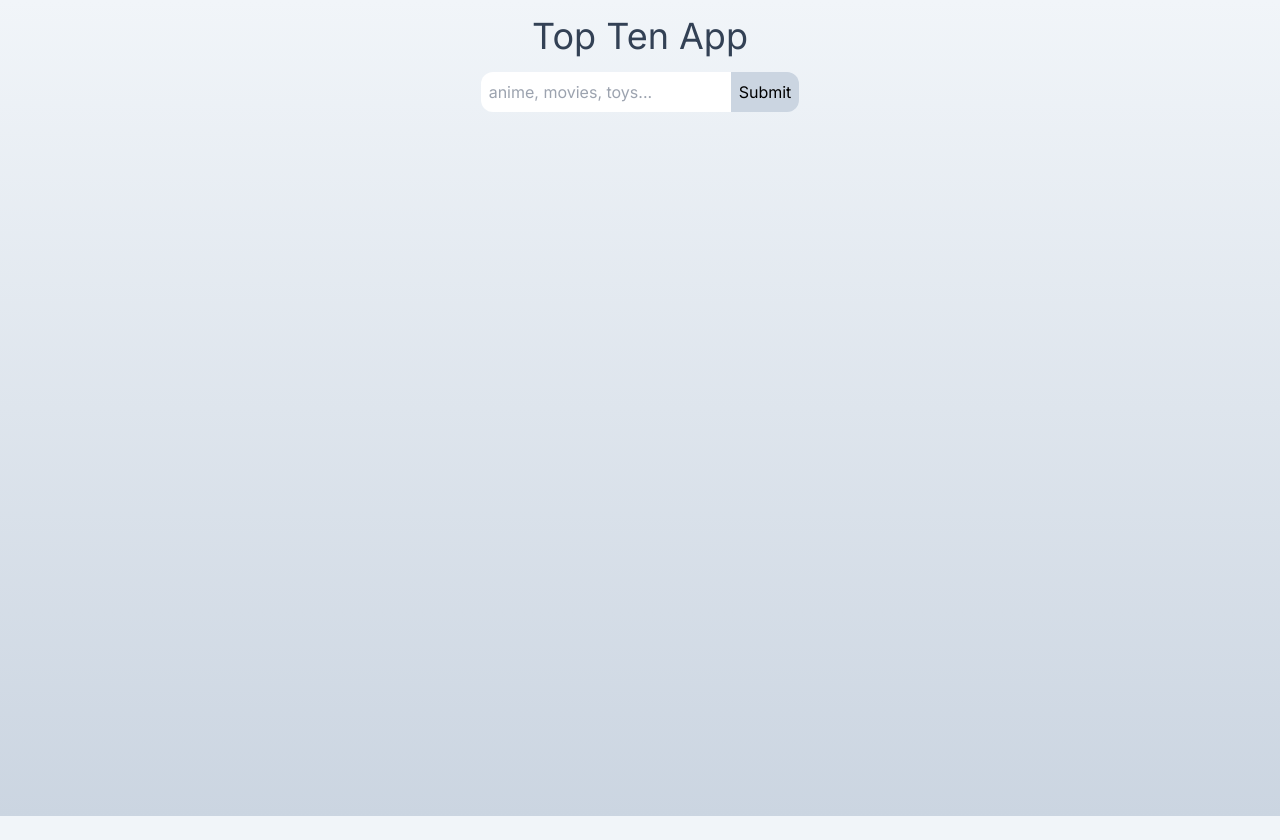
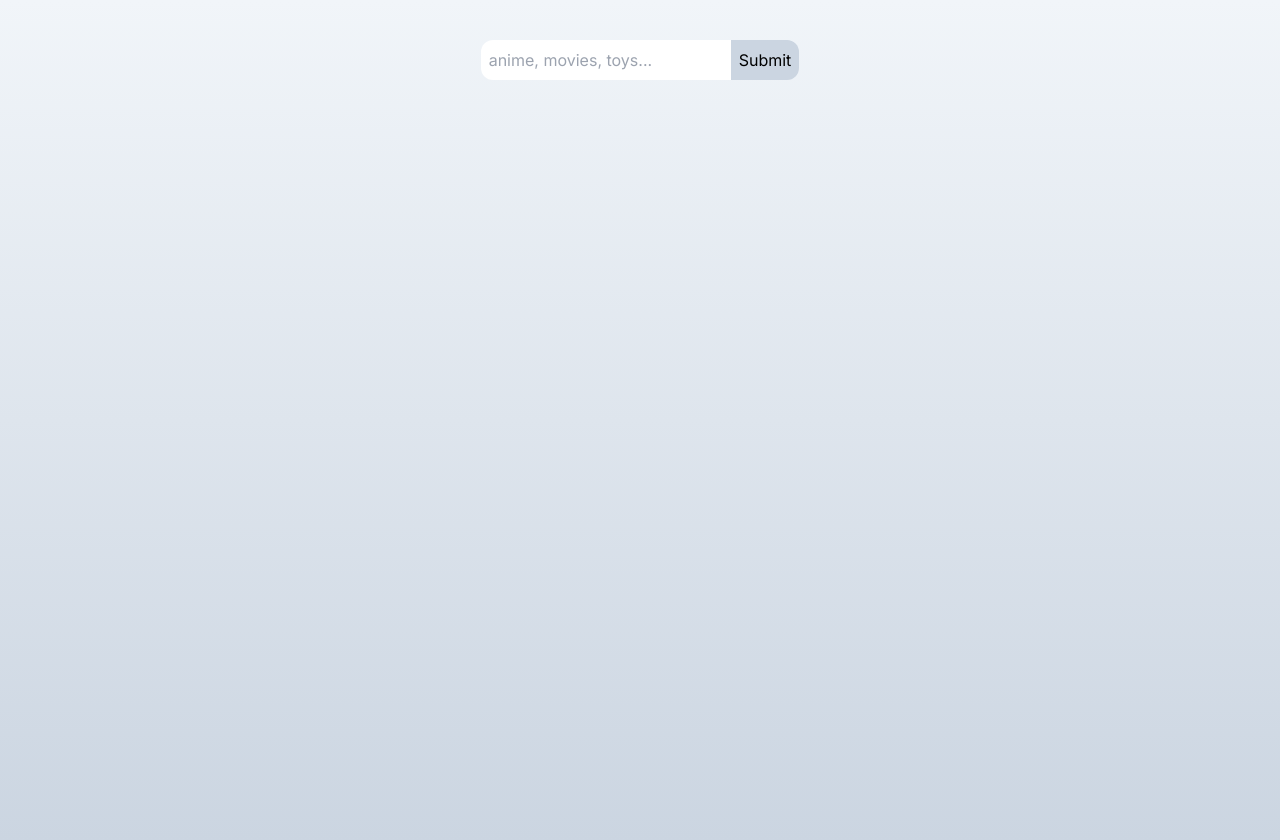
Before and after one commit to naphteine/top10, a Next.js app: page / in a window 1280 px wide. Before the commit the page ends 816 px from the top, so only its background shows below. Built offline with nearby package versions, Linux system fonts and the light colour scheme.

Commit message:
Add Markdown rendering

```diff
--- a/package.json
+++ b/package.json
@@ -9,6 +9,7 @@
     "lint": "next lint"
   },
   "dependencies": {
+    "@tailwindcss/typography": "^0.5.9",
     "@types/node": "20.4.5",
     "@types/react": "18.2.17",
     "@types/react-dom": "18.2.7",
@@ -21,6 +22,7 @@
     "postcss": "8.4.27",
     "react": "18.2.0",
     "react-dom": "18.2.0",
+    "react-markdown": "^8.0.7",
     "tailwindcss": "3.3.3",
     "typescript": "5.1.6"
   }
--- a/src/app/chat.tsx
+++ b/src/app/chat.tsx
@@ -1,6 +1,7 @@
 "use client";
 
 import { useChat } from "ai/react";
+import ReactMarkdown from "react-markdown";
 
 export default function Chat() {
   const { messages, input, handleInputChange, handleSubmit } = useChat({
@@ -34,9 +35,9 @@ export default function Chat() {
         </button>
       </form>
 
-      <ul>
-        <li>{getLastResponse()}</li>
-      </ul>
+      <div className="mt-10 markdown-container prose lg:prose-xl flex flex-col items-center">
+        <ReactMarkdown>{getLastResponse()}</ReactMarkdown>
+      </div>
     </div>
   );
 }
--- a/src/app/page.tsx
+++ b/src/app/page.tsx
@@ -4,8 +4,7 @@ export const runtime = "edge";
 
 export default function Page() {
   return (
-    <main className="min-h-screen">
-      <h1 className="text-center text-slate-700 text-4xl my-4">Top Ten App</h1>
+    <main className="min-h-screen mt-10">
       <Chat />
     </main>
   );
--- a/tailwind.config.js
+++ b/tailwind.config.js
@@ -1,18 +1,18 @@
 /** @type {import('tailwindcss').Config} */
 module.exports = {
   content: [
-    './src/pages/**/*.{js,ts,jsx,tsx,mdx}',
-    './src/components/**/*.{js,ts,jsx,tsx,mdx}',
-    './src/app/**/*.{js,ts,jsx,tsx,mdx}',
+    "./src/pages/**/*.{js,ts,jsx,tsx,mdx}",
+    "./src/components/**/*.{js,ts,jsx,tsx,mdx}",
+    "./src/app/**/*.{js,ts,jsx,tsx,mdx}",
   ],
   theme: {
     extend: {
       backgroundImage: {
-        'gradient-radial': 'radial-gradient(var(--tw-gradient-stops))',
-        'gradient-conic':
-          'conic-gradient(from 180deg at 50% 50%, var(--tw-gradient-stops))',
+        "gradient-radial": "radial-gradient(var(--tw-gradient-stops))",
+        "gradient-conic":
+          "conic-gradient(from 180deg at 50% 50%, var(--tw-gradient-stops))",
       },
     },
   },
-  plugins: [],
-}
+  plugins: [require("@tailwindcss/typography")],
+};
```
Also changed, not shown: 1 other file (tests, documents, lock files or other folders).
